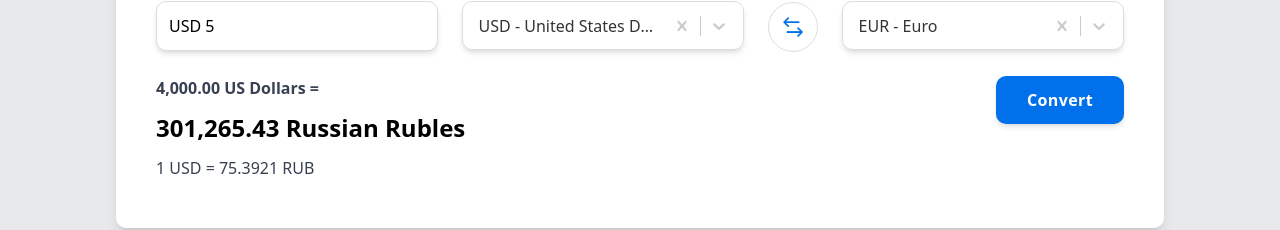
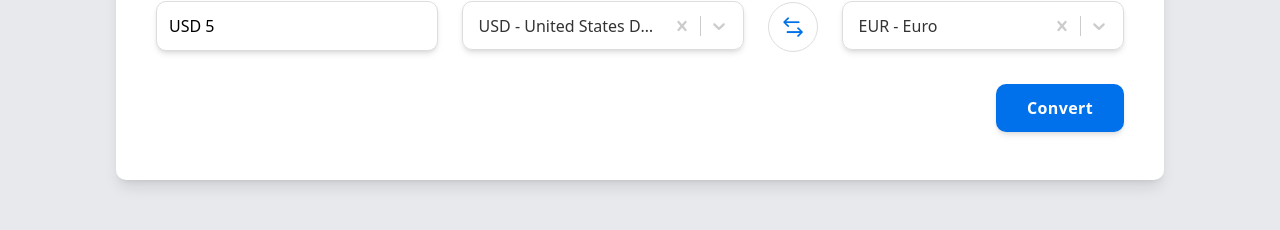
Before and after one commit to ComboTWTW/currency-rates, a React (Vite) app: page / in a window 1280 px wide. Shown: the part 254-484 px from the top of the page. Built offline with nearby package versions, Linux system fonts and the light colour scheme.

Commit message:
almost done with convertation page

```diff
--- a/package.json
+++ b/package.json
@@ -17,6 +17,7 @@
     "react-burger-menu": "^3.0.9",
     "react-dom": "^18.2.0",
     "react-number-format": "^5.1.3",
+    "react-query": "^3.39.3",
     "react-router-dom": "^6.8.1",
     "react-select": "^5.7.0",
     "react-select-search": "^4.1.6",
--- a/src/App.tsx
+++ b/src/App.tsx
@@ -3,10 +3,24 @@ import Chart from './Pages/Chart'
 import Date from './Pages/Date'
 import Navbar from './components/Navbar'
 import Convert from './Pages/Convert'
+import { QueryClient, QueryClientProvider } from 'react-query'
+
+const App = () => {
+
+  const queryClient = new QueryClient({
+    defaultOptions: {
+      queries: {
+        refetchOnWindowFocus: false,
+        enabled: false,
 
 
-const App = () => {
+      },
+
+    },
+  })
+
   return (
+    <QueryClientProvider client={queryClient} >
     <Router>
       <div>
         <Navbar />
@@ -22,6 +36,7 @@ const App = () => {
         </div>
       </div>
     </Router>
+    </QueryClientProvider>
   )
 }
 
--- a/src/Pages/Convert.tsx
+++ b/src/Pages/Convert.tsx
@@ -2,6 +2,7 @@ import FromTo from '../components/FromTo';
 import Amount from '../components/Amount';
 import { useState } from 'react';
 import { apiConvert } from '../api/api';
+import { useQuery } from 'react-query'
 
 const Convert = () => {
 
@@ -9,12 +10,8 @@ const Convert = () => {
   const [to, setTo] = useState<string>('EUR');
   const [amount, setAmount] = useState<string>('5');
 
-  const link = `https://api.apilayer.com/fixer/convert?to=${to}&from=${from}&amount=${amount}`;
-
-  const click = (link:string) => {
-    apiConvert(link);
-  }
-
+  const { isLoading, isSuccess, data, refetch, isRefetching } = useQuery(['conv'], () => apiConvert(to, from, amount));
+  isSuccess && console.log(data);
 
 
   return (
@@ -28,20 +25,27 @@ const Convert = () => {
             {/* Amount Component */}
             <Amount from={from} setAmount={setAmount}/>
             {/* FromTo Component */}
-            <FromTo setFrom={setFrom} setTo={setTo} from={from} to={to}/>
+            <FromTo setFrom={setFrom} setTo={setTo} from={from} to={to} />
           </div>
           {/* ConvertationBlock End */}
-          <div className="flex flex-col md:flex-row justify-between mt-6 ">
+          <div className={`flex flex-col md:flex-row ${(isLoading || isSuccess) ? 'justify-between' : 'justify-end'} mt-8 `}>
             {/* Result Block Start */}
-            <div className="flex flex-col w-full gap-3 justify-self-start md:w-[33%]">
-              <p className='font-semibold text-gray-700'>4,000.00 US Dollars =</p>
-              <h2 className='font-bold text-black text-2xl'>301,265.43 Russian Rubles</h2>
-              <h3 className='font-normal text-gray-700'>1 USD = 75.3921 RUB</h3>
+            {
+              isLoading || isRefetching  ?
+              <div className="">Loading</div> :
+              isSuccess && !isRefetching &&
+            <div className="flex flex-col w-full gap-3 justify-self-start md:w-[40%]">
+              <div className="flex flex-row items-center gap-3">
+                <p className='font-semibold text-gray-700'>{amount} {from} <span className='md:ml-2'>=</span></p>
+                <h2 className='font-bold text-black text-2xl'>{isSuccess && data.result} {to}</h2>
+              </div>
+              <h3 className='font-normal text-gray-700'>1 {from} = {isSuccess && data.info.rate} {to}</h3>
             </div>
+            }
             {/* Result Block End */}
 
             {/* Convertation Button Start*/}
-            <button className='bg-covertBG shadow-md mt-6 md:mt-0 tracking-wide md:justify-self-end w-full items-end md:w-32 self-end md:self-start py-3 rounded-[10px] text-white font-bold hover:opacity-70 hover:duration-300 '>Convert</button>
+            <button className='bg-covertBG shadow-md mt-6 md:mt-0 tracking-wide md:justify-self-end w-full items-end md:w-32 self-end md:self-start py-3 rounded-[10px] text-white font-bold hover:opacity-70 hover:duration-300 ' onClick={() => refetch()}>Convert</button>
             {/* Convertation Button End*/}
           </div>
         </div>
--- a/src/api/api.ts
+++ b/src/api/api.ts
@@ -7,11 +7,13 @@ var requestOptions:RequestInit = {
   headers: myHeaders
 };
 
-export const apiConvert = (link:string) => {
-  fetch(link, requestOptions)
+
+export const apiConvert = (to:string, from:string, amount:string):any => {
+  const link = `https://api.apilayer.com/fixer/convert?to=${to}&from=${from}&amount=${amount}`;
+
+  return fetch(link, requestOptions)
     .then(response => response.json())
-    .then((data) => console.log("result is " + data.result))
-    .catch(error => console.log('error', error));
+    .then((data) => data)
 }
 
 
--- a/src/components/FromTo.tsx
+++ b/src/components/FromTo.tsx
@@ -3,6 +3,7 @@ import { styles, options, selectStyles } from '../constants/index'
 import compare from '../assets/compare.jpg'
 import React from 'react'
 import Select from 'react-select'
+import { useQuery } from 'react-query'
 
 interface Prop {
   setFrom: any;
@@ -28,6 +29,8 @@ const FromTo = ({ setFrom, setTo, from, to }:Prop) => {
     setFrom(oldTo);
     setTo(oldFrom);
   }
+
+
 
   return <Fragment>
 
```
Also changed, not shown: 1 other file (tests, documents, lock files or other folders).
